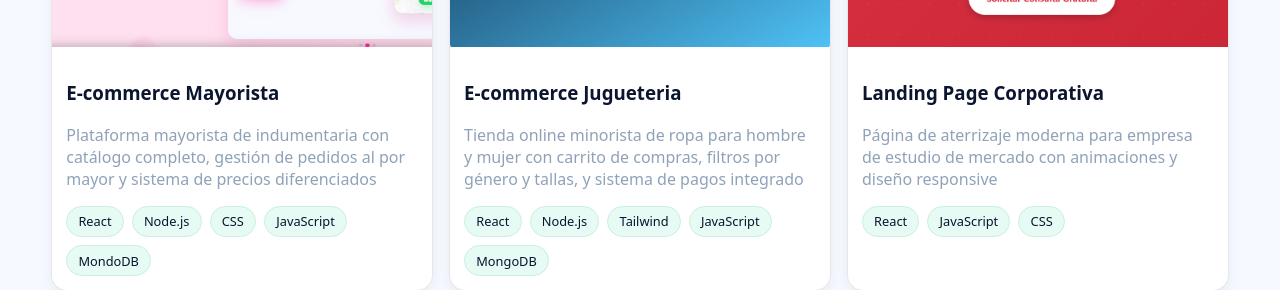
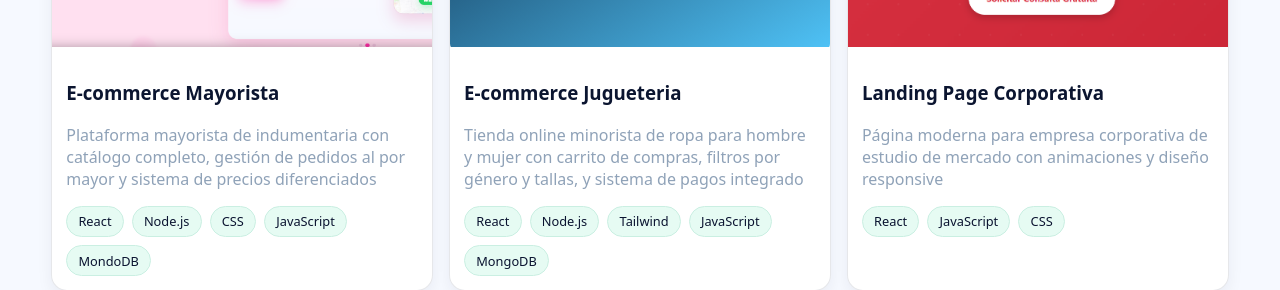
Before and after one commit to Santygm04/Port-folio, a React (Vite) app: page / in a window 1280 px wide. Shown: the part 2200-2490 px from the top of the page. Built offline with nearby package versions, Linux system fonts and the light colour scheme.

Commit message:
cambios en la parte de proyectos #7

```diff
--- a/src/components/Projects/Projects.jsx
+++ b/src/components/Projects/Projects.jsx
@@ -27,7 +27,7 @@ const allProjects = [
     id:3,
     title:'Landing Page Corporativa',
     img:'/src/assets/mambo.png',
-    desc:'Página de aterrizaje moderna para empresa de estudio de mercado con animaciones y diseño responsive',
+    desc:'Página moderna para empresa corporativa de estudio de mercado con animaciones y diseño responsive',
     stack:['React','JavaScript','CSS'],
     tags:['react'],
     href:'https://walking-group.vercel.app/',
```
